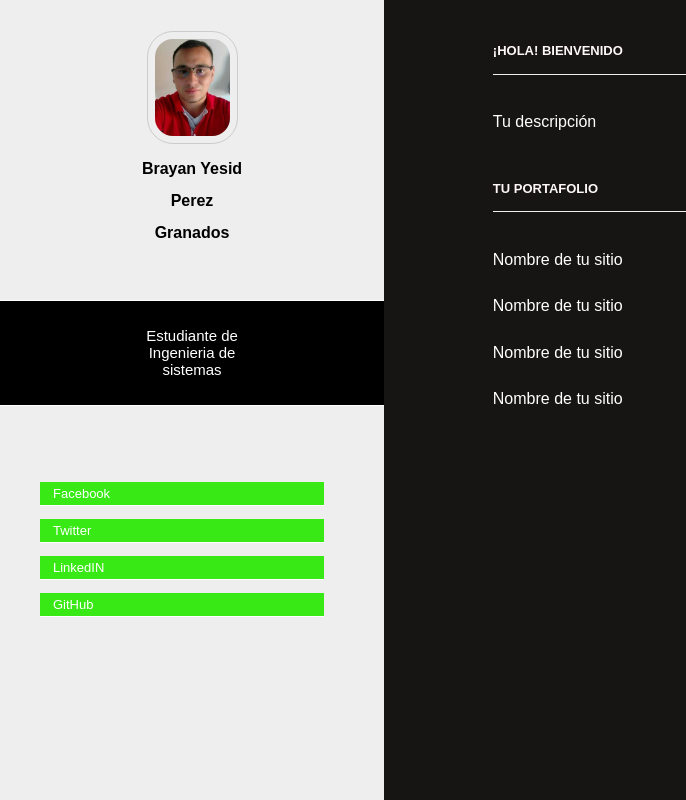
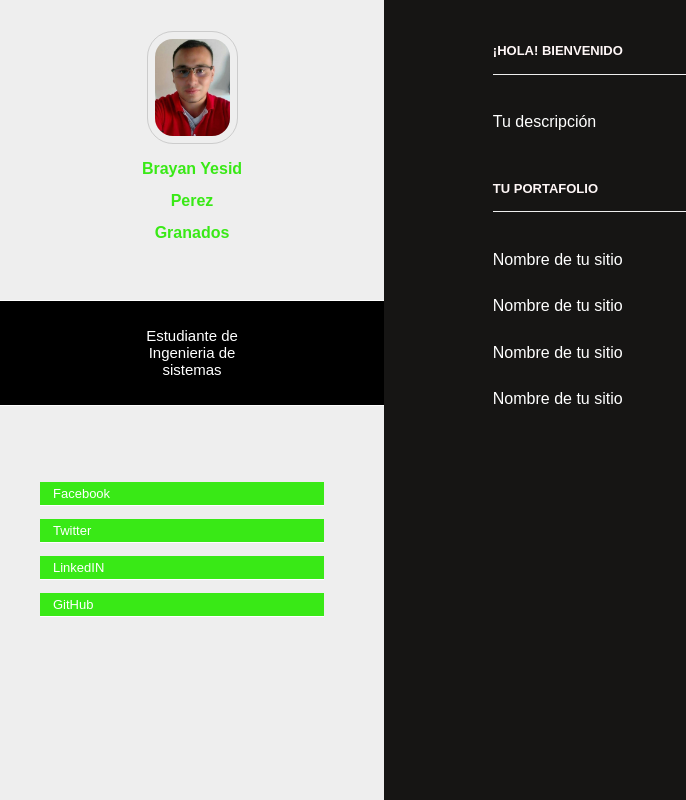
Before and after one commit to brayanperezg/Portafolio, a plain HTML site: page index.html in a window 1280 px wide. Shown: the whole page, without its empty margins (0-686 px from the left). Drawn offline with Linux system fonts and the light colour scheme.

Commit message:
cambio de color del nombre

```diff
--- a/stylesheets/styles.css
+++ b/stylesheets/styles.css
@@ -46,7 +46,7 @@ h1
   padding: 5px 0 .3em;
   line-height: 32px;
   text-align: center;
-  color: black;
+  color:  #39e916;
 }
 
 h3
```
